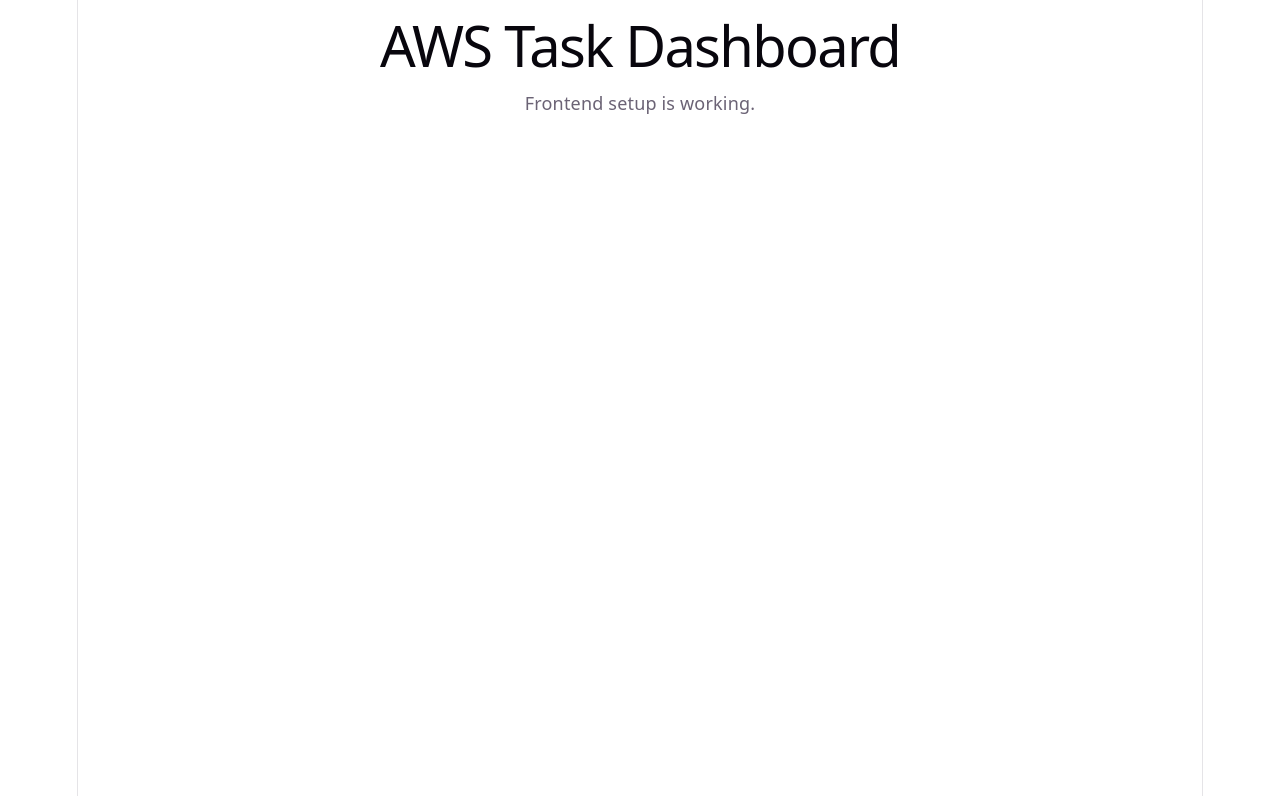
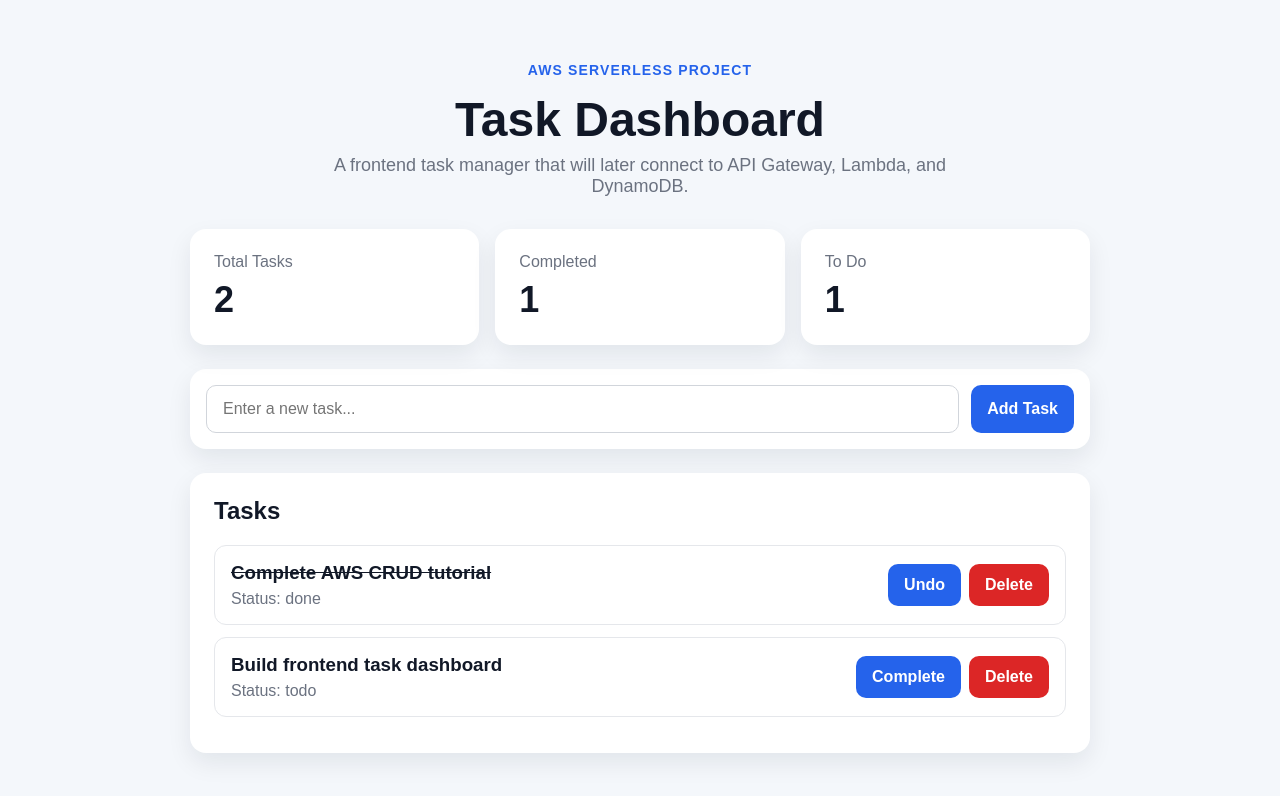
Before and after one commit to anitajiang8/aws-task-dashboard, a React (Vite) app: page / in a window 1280 px wide. Shown: the top 796 px of the page. Built offline with nearby package versions, Linux system fonts and the light colour scheme.

Commit message:
Build local task dashboard UI

```diff
--- a/src/App.css
+++ b/src/App.css
@@ -1,184 +1,160 @@
-.counter {
-  font-size: 16px;
-  padding: 5px 10px;
-  border-radius: 5px;
-  color: var(--accent);
-  background: var(--accent-bg);
-  border: 2px solid transparent;
-  transition: border-color 0.3s;
-  margin-bottom: 24px;
-
-  &:hover {
-    border-color: var(--accent-border);
-  }
-  &:focus-visible {
-    outline: 2px solid var(--accent);
-    outline-offset: 2px;
-  }
+.app {
+  min-height: 100vh;
+  background: #f4f7fb;
+  padding: 48px 20px;
 }
 
-.hero {
-  position: relative;
-
-  .base,
-  .framework,
-  .vite {
-    inset-inline: 0;
+.dashboard {
+  max-width: 900px;
   margin: 0 auto;
 }
 
-  .base {
-    width: 170px;
-    position: relative;
-    z-index: 0;
+.header {
+  text-align: center;
+  margin-bottom: 32px;
 }
 
-  .framework,
-  .vite {
-    position: absolute;
+.eyebrow {
+  color: #2563eb;
+  font-weight: 700;
+  text-transform: uppercase;
+  letter-spacing: 0.08em;
+  font-size: 14px;
 }
 
-  .framework {
-    z-index: 1;
-    top: 34px;
-    height: 28px;
-    transform: perspective(2000px) rotateZ(300deg) rotateX(44deg) rotateY(39deg)
-      scale(1.4);
+h1 {
+  font-size: 48px;
+  margin: 8px 0;
+  color: #111827;
 }
 
-  .vite {
-    z-index: 0;
-    top: 107px;
-    height: 26px;
-    width: auto;
-    transform: perspective(2000px) rotateZ(300deg) rotateX(40deg) rotateY(39deg)
-      scale(0.8);
+.subtitle {
+  color: #6b7280;
+  font-size: 18px;
+  max-width: 640px;
+  margin: 0 auto;
+}
+
+.stats-grid {
+  display: grid;
+  grid-template-columns: repeat(3, 1fr);
+  gap: 16px;
+  margin-bottom: 24px;
+}
+
+.stat-card {
+  background: white;
+  border-radius: 16px;
+  padding: 24px;
+  box-shadow: 0 10px 25px rgba(15, 23, 42, 0.08);
+}
+
+.stat-card span {
+  display: block;
+  color: #6b7280;
+  margin-bottom: 8px;
+}
+
+.stat-card strong {
+  font-size: 36px;
+  color: #111827;
+}
+
+.task-form {
+  display: flex;
+  gap: 12px;
+  background: white;
+  padding: 16px;
+  border-radius: 16px;
+  box-shadow: 0 10px 25px rgba(15, 23, 42, 0.08);
+  margin-bottom: 24px;
+}
+
+.task-form input {
+  flex: 1;
+  padding: 14px 16px;
+  border: 1px solid #d1d5db;
+  border-radius: 10px;
+  font-size: 16px;
+}
+
+.task-form button,
+.task-actions button {
+  border: none;
+  border-radius: 10px;
+  padding: 12px 16px;
+  font-weight: 700;
+  cursor: pointer;
+  background: #2563eb;
+  color: white;
+}
+
+.task-list {
+  background: white;
+  border-radius: 16px;
+  padding: 24px;
+  box-shadow: 0 10px 25px rgba(15, 23, 42, 0.08);
+}
+
+.task-list h2 {
+  margin-top: 0;
+  color: #111827;
+}
+
+.task-item {
+  display: flex;
+  justify-content: space-between;
+  gap: 16px;
+  align-items: center;
+  border: 1px solid #e5e7eb;
+  padding: 16px;
+  border-radius: 12px;
+  margin-bottom: 12px;
+}
+
+.task-item h3 {
+  margin: 0 0 6px;
+  color: #111827;
+}
+
+.task-item p {
+  margin: 0;
+  color: #6b7280;
+}
+
+.completed {
+  text-decoration: line-through;
+  color: #9ca3af;
+}
+
+.task-actions {
+  display: flex;
+  gap: 8px;
+}
+
+.task-actions .delete-button {
+  background: #dc2626;
+}
+
+.empty-message {
+  color: #6b7280;
+}
+
+@media (max-width: 700px) {
+  h1 {
+    font-size: 36px;
+  }
+
+  .stats-grid {
+    grid-template-columns: 1fr;
+  }
+
+  .task-form {
+    flex-direction: column;
+  }
+
+  .task-item {
+    flex-direction: column;
+    align-items: flex-start;
   }
 }
-
-#center {
-  display: flex;
-  flex-direction: column;
-  gap: 25px;
-  place-content: center;
-  place-items: center;
-  flex-grow: 1;
-
-  @media (max-width: 1024px) {
-    padding: 32px 20px 24px;
-    gap: 18px;
-  }
-}
-
-#next-steps {
-  display: flex;
-  border-top: 1px solid var(--border);
-  text-align: left;
-
-  & > div {
-    flex: 1 1 0;
-    padding: 32px;
-    @media (max-width: 1024px) {
-      padding: 24px 20px;
-    }
-  }
-
-  .icon {
-    margin-bottom: 16px;
-    width: 22px;
-    height: 22px;
-  }
-
-  @media (max-width: 1024px) {
-    flex-direction: column;
-    text-align: center;
-  }
-}
-
-#docs {
-  border-right: 1px solid var(--border);
-
-  @media (max-width: 1024px) {
-    border-right: none;
-    border-bottom: 1px solid var(--border);
-  }
-}
-
-#next-steps ul {
-  list-style: none;
-  padding: 0;
-  display: flex;
-  gap: 8px;
-  margin: 32px 0 0;
-
-  .logo {
-    height: 18px;
-  }
-
-  a {
-    color: var(--text-h);
-    font-size: 16px;
-    border-radius: 6px;
-    background: var(--social-bg);
-    display: flex;
-    padding: 6px 12px;
-    align-items: center;
-    gap: 8px;
-    text-decoration: none;
-    transition: box-shadow 0.3s;
-
-    &:hover {
-      box-shadow: var(--shadow);
-    }
-    .button-icon {
-      height: 18px;
-      width: 18px;
-    }
-  }
-
-  @media (max-width: 1024px) {
-    margin-top: 20px;
-    flex-wrap: wrap;
-    justify-content: center;
-
-    li {
-      flex: 1 1 calc(50% - 8px);
-    }
-
-    a {
-      width: 100%;
-      justify-content: center;
-      box-sizing: border-box;
-    }
-  }
-}
-
-#spacer {
-  height: 88px;
-  border-top: 1px solid var(--border);
-  @media (max-width: 1024px) {
-    height: 48px;
-  }
-}
-
-.ticks {
-  position: relative;
-  width: 100%;
-
-  &::before,
-  &::after {
-    content: '';
-    position: absolute;
-    top: -4.5px;
-    border: 5px solid transparent;
-  }
-
-  &::before {
-    left: 0;
-    border-left-color: var(--border);
-  }
-  &::after {
-    right: 0;
-    border-right-color: var(--border);
-  }
-}
--- a/src/App.jsx
+++ b/src/App.jsx
@@ -1,8 +1,134 @@
+import { useState } from "react";
+import "./App.css";
+
 function App() {
+  const [tasks, setTasks] = useState([
+    {
+      id: 1,
+      title: "Complete AWS CRUD tutorial",
+      status: "done",
+    },
+    {
+      id: 2,
+      title: "Build frontend task dashboard",
+      status: "todo",
+    },
+  ]);
+
+  const [newTaskTitle, setNewTaskTitle] = useState("");
+
+  function handleAddTask(event) {
+    event.preventDefault();
+
+    if (newTaskTitle.trim() === "") {
+      return;
+    }
+
+    const newTask = {
+      id: Date.now(),
+      title: newTaskTitle,
+      status: "todo",
+    };
+
+    setTasks([...tasks, newTask]);
+    setNewTaskTitle("");
+  }
+
+  function handleToggleComplete(taskId) {
+    const updatedTasks = tasks.map((task) => {
+      if (task.id === taskId) {
+        return {
+          ...task,
+          status: task.status === "done" ? "todo" : "done",
+        };
+      }
+
+      return task;
+    });
+
+    setTasks(updatedTasks);
+  }
+
+  function handleDeleteTask(taskId) {
+    const remainingTasks = tasks.filter((task) => task.id !== taskId);
+    setTasks(remainingTasks);
+  }
+
+  const totalTasks = tasks.length;
+  const completedTasks = tasks.filter((task) => task.status === "done").length;
+  const todoTasks = tasks.filter((task) => task.status === "todo").length;
+
   return (
-    <main>
-      <h1>AWS Task Dashboard</h1>
-      <p>Frontend setup is working.</p>
+    <main className="app">
+      <section className="dashboard">
+        <div className="header">
+          <p className="eyebrow">AWS Serverless Project</p>
+          <h1>Task Dashboard</h1>
+          <p className="subtitle">
+            A frontend task manager that will later connect to API Gateway,
+            Lambda, and DynamoDB.
+          </p>
+        </div>
+
+        <div className="stats-grid">
+          <div className="stat-card">
+            <span>Total Tasks</span>
+            <strong>{totalTasks}</strong>
+          </div>
+
+          <div className="stat-card">
+            <span>Completed</span>
+            <strong>{completedTasks}</strong>
+          </div>
+
+          <div className="stat-card">
+            <span>To Do</span>
+            <strong>{todoTasks}</strong>
+          </div>
+        </div>
+
+        <form className="task-form" onSubmit={handleAddTask}>
+          <input
+            type="text"
+            placeholder="Enter a new task..."
+            value={newTaskTitle}
+            onChange={(event) => setNewTaskTitle(event.target.value)}
+          />
+          <button type="submit">Add Task</button>
+        </form>
+
+        <section className="task-list">
+          <h2>Tasks</h2>
+
+          {tasks.length === 0 ? (
+            <p className="empty-message">No tasks yet. Add one above.</p>
+          ) : (
+            tasks.map((task) => (
+              <article className="task-item" key={task.id}>
+                <div>
+                  <h3 className={task.status === "done" ? "completed" : ""}>
+                    {task.title}
+                  </h3>
+                  <p>Status: {task.status}</p>
+                </div>
+
+                <div className="task-actions">
+                  <button onClick={() => handleToggleComplete(task.id)}>
+                    {task.status === "done" ? "Undo" : "Complete"}
+                  </button>
+
+                  <button
+                    className="delete-button"
+                    onClick={() => handleDeleteTask(task.id)}
+                  >
+                    Delete
+                  </button>
+                </div>
+              </article>
+            ))
+          )}
+        </section>
+      </section>
     </main>
   );
 }
--- a/src/index.css
+++ b/src/index.css
@@ -1,111 +1,14 @@
-:root {
-  --text: #6b6375;
-  --text-h: #08060d;
-  --bg: #fff;
-  --border: #e5e4e7;
-  --code-bg: #f4f3ec;
-  --accent: #aa3bff;
-  --accent-bg: rgba(170, 59, 255, 0.1);
-  --accent-border: rgba(170, 59, 255, 0.5);
-  --social-bg: rgba(244, 243, 236, 0.5);
-  --shadow:
-    rgba(0, 0, 0, 0.1) 0 10px 15px -3px, rgba(0, 0, 0, 0.05) 0 4px 6px -2px;
-
-  --sans: system-ui, 'Segoe UI', Roboto, sans-serif;
-  --heading: system-ui, 'Segoe UI', Roboto, sans-serif;
-  --mono: ui-monospace, Consolas, monospace;
-
-  font: 18px/145% var(--sans);
-  letter-spacing: 0.18px;
-  color-scheme: light dark;
-  color: var(--text);
-  background: var(--bg);
-  font-synthesis: none;
-  text-rendering: optimizeLegibility;
-  -webkit-font-smoothing: antialiased;
-  -moz-osx-font-smoothing: grayscale;
-
-  @media (max-width: 1024px) {
-    font-size: 16px;
-  }
-}
-
-@media (prefers-color-scheme: dark) {
-  :root {
-    --text: #9ca3af;
-    --text-h: #f3f4f6;
-    --bg: #16171d;
-    --border: #2e303a;
-    --code-bg: #1f2028;
-    --accent: #c084fc;
-    --accent-bg: rgba(192, 132, 252, 0.15);
-    --accent-border: rgba(192, 132, 252, 0.5);
-    --social-bg: rgba(47, 48, 58, 0.5);
-    --shadow:
-      rgba(0, 0, 0, 0.4) 0 10px 15px -3px, rgba(0, 0, 0, 0.25) 0 4px 6px -2px;
-  }
-
-  #social .button-icon {
-    filter: invert(1) brightness(2);
-  }
+* {
+  box-sizing: border-box;
 }
 
 body {
   margin: 0;
+  font-family: Arial, Helvetica, sans-serif;
+  color: #111827;
 }
 
-#root {
-  width: 1126px;
-  max-width: 100%;
-  margin: 0 auto;
-  text-align: center;
-  border-inline: 1px solid var(--border);
-  min-height: 100svh;
-  display: flex;
-  flex-direction: column;
-  box-sizing: border-box;
+button,
+input {
+  font: inherit;
 }
-
-h1,
-h2 {
-  font-family: var(--heading);
-  font-weight: 500;
-  color: var(--text-h);
-}
-
-h1 {
-  font-size: 56px;
-  letter-spacing: -1.68px;
-  margin: 32px 0;
-  @media (max-width: 1024px) {
-    font-size: 36px;
-    margin: 20px 0;
-  }
-}
-h2 {
-  font-size: 24px;
-  line-height: 118%;
-  letter-spacing: -0.24px;
-  margin: 0 0 8px;
-  @media (max-width: 1024px) {
-    font-size: 20px;
-  }
-}
-p {
-  margin: 0;
-}
-
-code,
-.counter {
-  font-family: var(--mono);
-  display: inline-flex;
-  border-radius: 4px;
-  color: var(--text-h);
-}
-
-code {
-  font-size: 15px;
-  line-height: 135%;
-  padding: 4px 8px;
-  background: var(--code-bg);
-}
```
Lines whose indentation alone changed are shown as unchanged.
